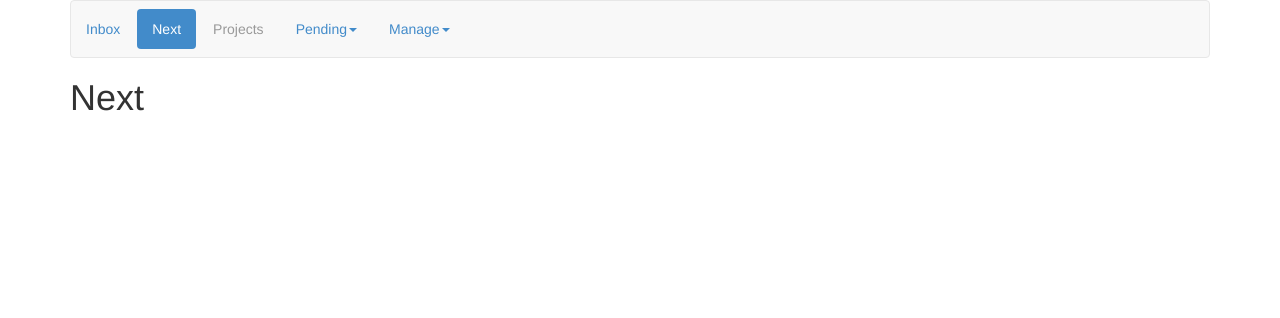
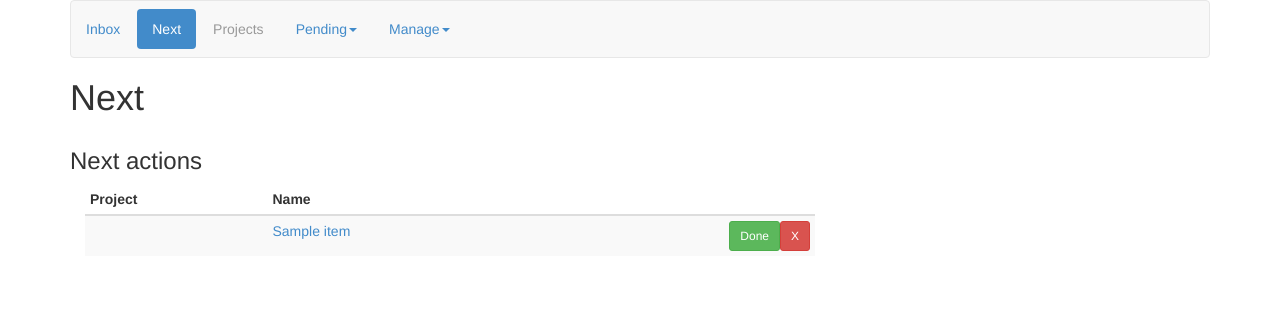
Before and after one commit to weijia/django-gtdmanager, a Django app: page /gtdmanager/next in a window 1280 px wide. Shown: the top 318 px of the page. Run offline with Django 3.2, Linux system fonts and the light colour scheme; tables that the repository leaves empty hold one stand-in row (values such as "Sample post"); some libraries are stand-ins or nearby versions.

Commit message:
Finish page Next
Add new parameter - redir_page - to most of views

```diff
--- a/gtdmanager/templates/gtdmanager/next.html
+++ b/gtdmanager/templates/gtdmanager/next.html
@@ -2,4 +2,51 @@
 
 {% block body %}
 <h1>Next</h1>
+{% if reminders %}
+<h3>Reminders</h3>
+<div class="col-xs-8">
+	<table class="table table-condensed table-striped">
+		<thead>
+			<tr>
+				<th class="col-xs-2">Project</th>
+				<th class="col-xs-6">Name</th>
+			</tr>
+		</thead>
+		{% for reminder in reminders %}
+		<tr>
+			<td>{% if reminder.parent != None %} <a href="{% url 'gtdmanager:project_detail' reminder.parent.id %}">[ {{reminder.parent}} ]</a> {% endif %} </td>
+			<td><a href="{% url 'gtdmanager:reminder_edit' reminder.id 'next' %}">{{reminder.name}}</a><a href="{% url 'gtdmanager:item_delete' reminder.id 'next' %}" class="btn btn-danger pull-right btn-sm">X</a><a href="{% url 'gtdmanager:item_complete' reminder.id 'next' %}" class="btn btn-success pull-right btn-sm">Done</a></td>
+		</tr>
+		{% endfor %}
+	</table>
+</div>
+{% endif %}
+<div class="clearDiv"></div>
+{% if nexts %}
+<h3>Next actions</h3>
+<div class="col-xs-8">
+	<table class="table table-condensed table-striped">
+		<thead>
+			<tr>
+				<th class="col-xs-2">Project</th>
+				<th class="col-xs-6">Name</th>
+			</tr>
+		</thead>
+		{% for item in nexts %}
+		<tr>
+			<td>{% if item.parent != None %} <a href="{% url 'gtdmanager:project_detail' item.parent.id %}">[ {{item.parent}} ]</a> {% endif %} </td>
+			<td><a href="{% url 'gtdmanager:next_edit' item.id 'next' %}">{{item.name}}</a><a href="{% url 'gtdmanager:item_delete' item.id 'next' %}" class="btn btn-danger pull-right btn-sm">X</a><a href="{% url 'gtdmanager:item_complete' item.id 'next' %}" class="btn btn-success pull-right btn-sm">Done</a></td>
+		</tr>
+		{% endfor %}
+	</table>
+</div>
+{% endif %}
 {% endblock %}
+
+{% block finish_scripts %}
+{% if editDivPrefix != None %}
+item = $('#{{editDivPrefix}}Modal')
+item.modal('show')
+item.on('hide.bs.modal', function (e) {window.location="{% if cancel_url %}{{cancel_url}}{% else %}{% url 'gtdmanager:next' %}{% endif %}"})
+{% endif %}
+{% endblock %}
--- a/gtdmanager/urls.py
+++ b/gtdmanager/urls.py
@@ -6,20 +6,20 @@ urlpatterns = patterns('',
     url(r'^home$', views.home, name='home'),
 
     url(r'^inbox$', views.inbox, name='inbox'),
-    url(r'^item/(?P<item_id>\d+)/edit$', views.inbox_item_edit, name='inbox_item_edit'),
-    url(r'^item/(?P<item_id>\d+)/delete$', views.item_delete, name='item_delete'),
-    url(r'^item/(?P<item_id>\d+)/complete$', views.item_complete, name='item_complete'),
+    url(r'^item/(?P<item_id>\d+)/edit/(?P<redir_page>\w+)$', views.item_edit, name='item_edit'),
+    url(r'^item/(?P<item_id>\d+)/delete/(?P<redir_page>\w+)$', views.item_delete, name='item_delete'),
+    url(r'^item/(?P<item_id>\d+)/complete/(?P<redir_page>\w+)$', views.item_complete, name='item_complete'),
     url(r'^item/(?P<item_id>\d+)/reference$', views.item_reference, name='item_reference'),
     url(r'^item/(?P<item_id>\d+)/someday$', views.item_someday, name='item_someday'),
     url(r'^item/(?P<item_id>\d+)/wait$', views.item_wait, name='item_wait'),
     url(r'^item/(?P<item_id>\d+)/to_project$', views.item_to_project, name='item_to_project'),
 
     url(r'^next$', views.next, name='next'),
-    url(r'^next/(?P<item_id>\d+)/edit$', views.inbox_next_edit, name='inbox_next_edit'),
-    url(r'^next/(?P<next_id>\d+)/to_item$', views.inbox_next_to_item, name='inbox_next_to_item'),
+    url(r'^next/(?P<item_id>\d+)/edit/(?P<redir_page>\w+)$', views.next_edit, name='next_edit'),
+    url(r'^next/(?P<next_id>\d+)/to_item/(?P<redir_page>\w+)$', views.next_to_item, name='next_to_item'),
 
-    url(r'^reminder/(?P<item_id>\d+)/edit$', views.inbox_reminder_edit, name='inbox_reminder_edit'),
-    url(r'^reminder/(?P<item_id>\d+)/to_item$', views.inbox_reminder_to_item, name='inbox_reminder_to_item'),
+    url(r'^reminder/(?P<item_id>\d+)/edit/(?P<redir_page>\w+)$', views.reminder_edit, name='reminder_edit'),
+    url(r'^reminder/(?P<item_id>\d+)/to_item/(?P<redir_page>\w+)$', views.reminder_to_item, name='reminder_to_item'),
 
     url(r'^projects/(?P<project_id>\d+)$', views.project_detail, name='project_detail'),
 
--- a/gtdmanager/views.py
+++ b/gtdmanager/views.py
@@ -14,7 +14,6 @@ def change_item_status(item_id, new_status):
     item = get_object_or_404(Item, pk=item_id)
     item.status = new_status
     item.save()
-    return HttpResponseRedirect(reverse('gtdmanager:inbox'))
 
 def make_unresolved(item, cls):
     item.status = Item.UNRESOLVED
@@ -47,33 +46,38 @@ def inbox(request):
     return render_to_response('gtdmanager/inbox.html', context_instance=RequestContext(request),
         dictionary={ 'btnName': 'inbox', 'itemform': form, 'show_form' : show_form, 'items' : items })
 
-def inbox_item_edit(request, item_id):
+def item_edit(request, item_id, redir_page):
     item = get_object_or_404(Item, pk=item_id)
     if request.method == "POST":
         form = ItemForm(request.POST, instance=item)
         if form.is_valid():
             form.save()
-            return HttpResponseRedirect(reverse('gtdmanager:inbox'))
+            return HttpResponseRedirect(reverse('gtdmanager:'+redir_page))
     else:
         form = ItemForm(instance=item)
 
     return render_to_response("gtdmanager/edititem.html",
         {'itemform': form, 'editDivPrefix': "item"}, RequestContext(request))
 
-def item_delete(request, item_id):
-    return change_item_status(item_id, Item.DELETED)
+def item_delete(request, item_id, redir_page):
+    change_item_status(item_id, Item.DELETED)
+    return HttpResponseRedirect(reverse('gtdmanager:'+redir_page))
 
-def item_complete(request, item_id):
-    return change_item_status(item_id, Item.COMPLETED)
+def item_complete(request, item_id, redir_page):
+    change_item_status(item_id, Item.COMPLETED)
+    return HttpResponseRedirect(reverse('gtdmanager:' + redir_page))
 
 def item_reference(request, item_id):
-    return change_item_status(item_id, Item.REFERENCE)
+    change_item_status(item_id, Item.REFERENCE)
+    return HttpResponseRedirect(reverse('gtdmanager:inbox'))
 
 def item_someday(request, item_id):
-    return change_item_status(item_id, Item.SOMEDAY)
+    change_item_status(item_id, Item.SOMEDAY)
+    return HttpResponseRedirect(reverse('gtdmanager:inbox'))
 
 def item_wait(request, item_id):
-    return change_item_status(item_id, Item.WAITING_FOR)
+    change_item_status(item_id, Item.WAITING_FOR)
+    return HttpResponseRedirect(reverse('gtdmanager:inbox'))
 
 def item_to_project(request, item_id):
     item = get_object_or_404(Item, pk=item_id)
@@ -81,60 +85,64 @@ def item_to_project(request, item_id):
     project.save()
     return HttpResponseRedirect(reverse('gtdmanager:project_detail', args=(item.id,)))
 
-def inbox_reminder_edit(request, item_id):
+def reminder_edit(request, item_id, redir_page):
+    cancel_url = reverse('gtdmanager:' + redir_page)
     try:
         item = Reminder.objects.get(pk=item_id)
     except:
         item = get_object_or_404(Item, pk=item_id)
         item = Item.objects.convertTo(Reminder, item)
+        item.save()
+        cancel_url = reverse('gtdmanager:reminder_to_item', args=(item_id, redir_page))
 
-    print item
     if request.method == "POST":
         form = ReminderForm(request.POST, instance=item)
         if form.is_valid():
             form.save()
-            return HttpResponseRedirect(reverse('gtdmanager:inbox'))
+            return HttpResponseRedirect(reverse('gtdmanager:'+redir_page))
     else:
         form = ReminderForm(instance=item)
 
     return render_to_response("gtdmanager/editreminder.html",
-        {'itemform': form, 'editDivPrefix': "reminder",
-         'cancel_url': reverse('gtdmanager:inbox_reminder_to_item', args=(item_id,))},
-        RequestContext(request))
+        {'itemform': form, 'editDivPrefix': "reminder", 'cancel_url': cancel_url}, RequestContext(request))
 
-def inbox_reminder_to_item(request, item_id):
-    the_next = get_object_or_404(Reminder, pk=item_id)
-    make_unresolved(the_next, Reminder)
-    return HttpResponseRedirect(reverse('gtdmanager:inbox'))
+def reminder_to_item(request, item_id, redir_page):
+    rem = get_object_or_404(Reminder, pk=item_id)
+    make_unresolved(rem, Reminder)
+    return HttpResponseRedirect(reverse('gtdmanager:' + redir_page))
 
-def inbox_next_edit(request, item_id):
+def next_edit(request, item_id, redir_page):
+    cancel_url = reverse('gtdmanager:' + redir_page)
     try:
         item = Next.objects.get(pk=item_id)
     except:
         item = get_object_or_404(Item, pk=item_id)
         item = Item.objects.convertTo(Next, item)
+        item.save()
+        cancel_url = reverse('gtdmanager:next_to_item', args=(item_id, redir_page))
 
-    print item
     if request.method == "POST":
         form = NextForm(request.POST, instance=item)
         if form.is_valid():
+            print item, item.status
             form.save()
-            return HttpResponseRedirect(reverse('gtdmanager:inbox'))
+            return HttpResponseRedirect(reverse('gtdmanager:'+redir_page))
     else:
         form = NextForm(instance=item)
 
     return render_to_response("gtdmanager/editnext.html",
-        {'itemform': form, 'editDivPrefix': "next",
-         'cancel_url': reverse('gtdmanager:inbox_next_to_item', args=(item_id,))},
-        RequestContext(request))
+        {'itemform': form, 'editDivPrefix': "next", 'cancel_url': cancel_url}, RequestContext(request))
 
-def inbox_next_to_item(request, next_id):
+def next_to_item(request, next_id, redir_page):
     the_next = get_object_or_404(Next, pk=next_id)
     make_unresolved(the_next, Next)
-    return HttpResponseRedirect(reverse('gtdmanager:inbox'))
+    return HttpResponseRedirect(reverse('gtdmanager:' + redir_page))
 
 def next(request):
-    return render_to_response('gtdmanager/next.html', {'btnName': 'next'})
+    nexts = Next.objects.unfinished()
+    reminders = Reminder.objects.active()
+    return render_to_response('gtdmanager/next.html', {'btnName': 'next',
+        'nexts': nexts, 'reminders': reminders})
 
 def project_detail(request, project_id):
     p = get_object_or_404(Project, pk=project_id)
```
Also changed, not shown: gtdmanager/templates/gtdmanager/inbox.html (+5 -5 lines), gtdmanager/test_pages.py (+59 -6 lines).
